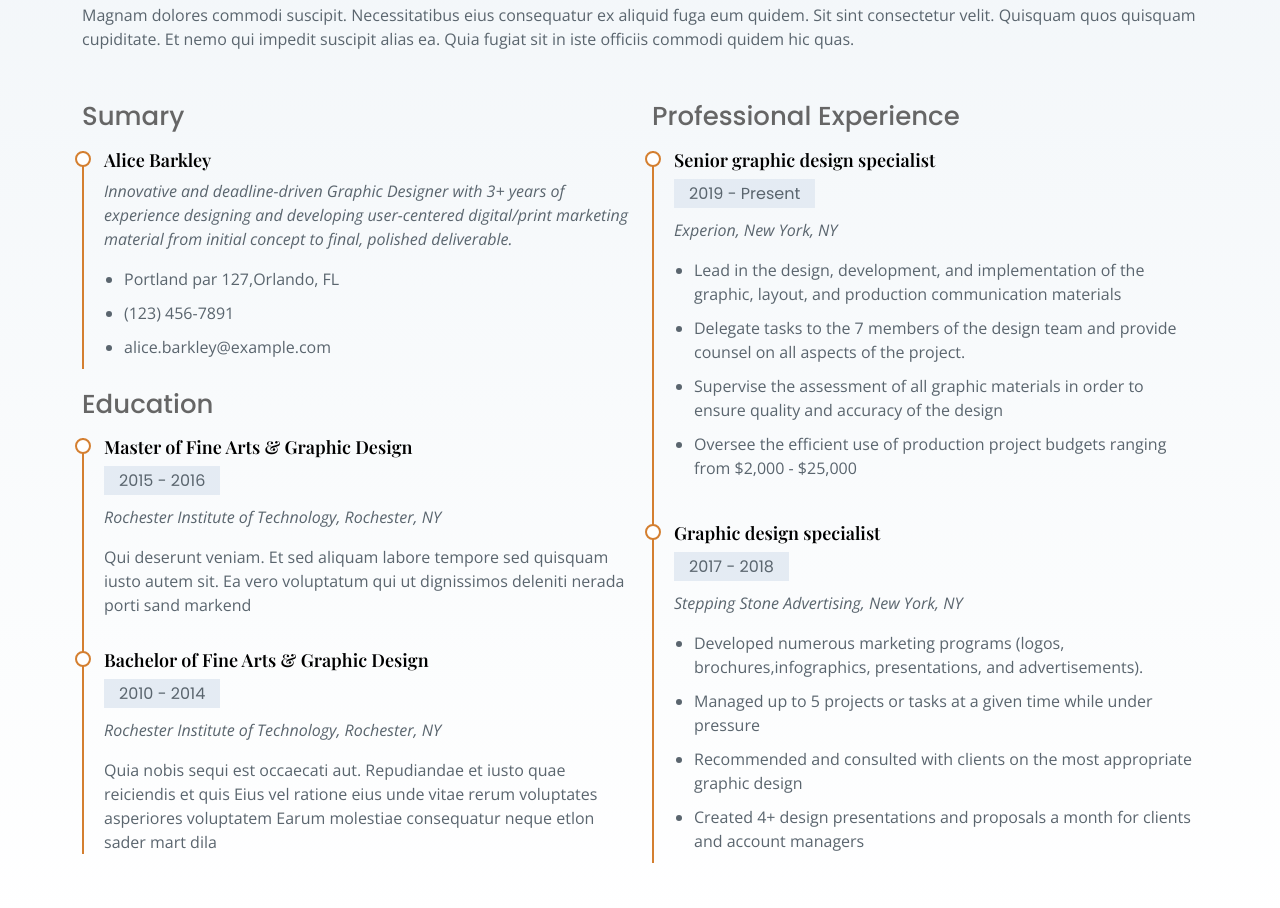
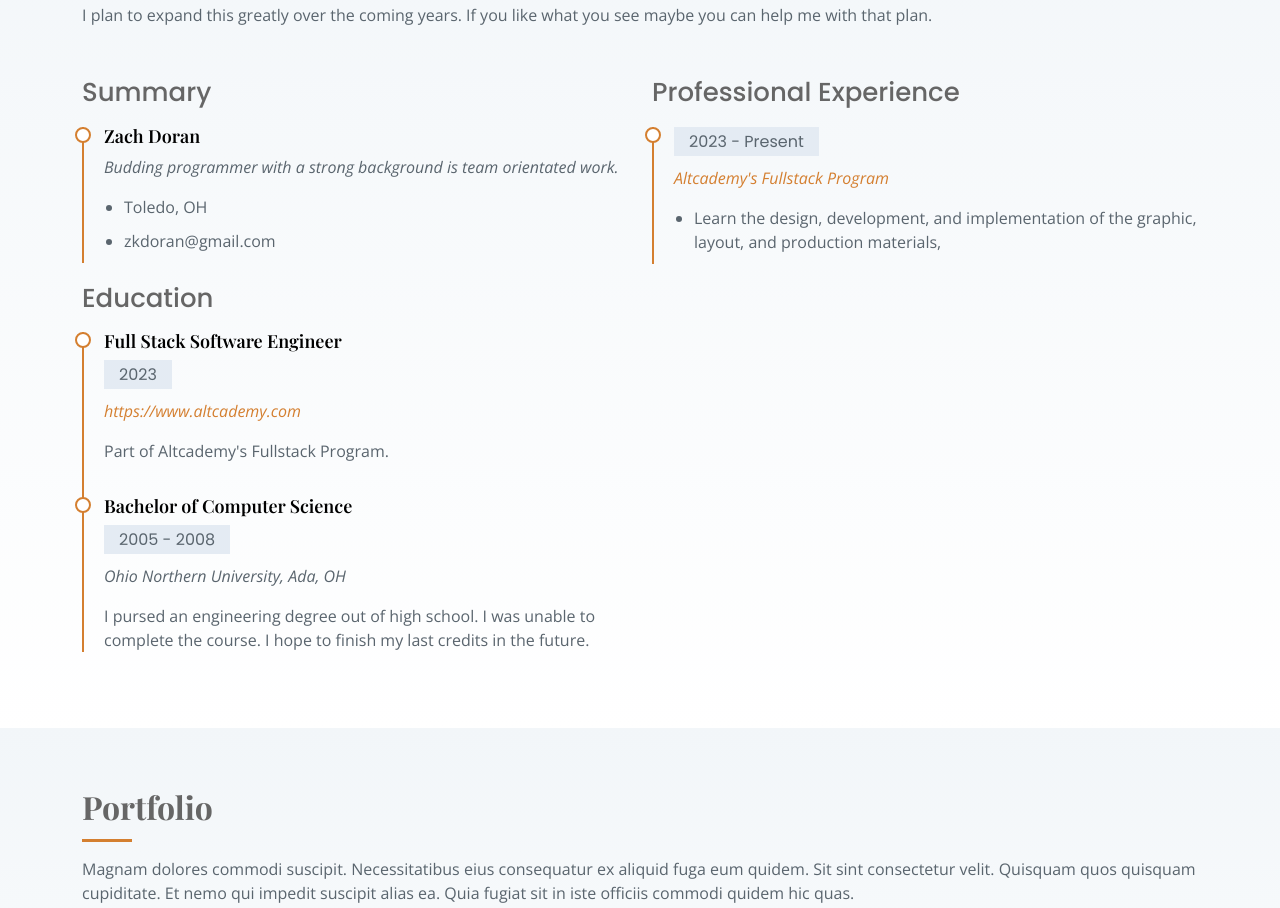
Before and after one commit to AtomicCow87/portfolio, a plain HTML site: page index.html in a window 1280 px wide. Shown: the part 1305-2213 px from the top of the page. Drawn offline with nearby package versions, Linux system fonts and the light colour scheme; a web font is replaced by a local one.

Commit message:
edited the resume section

```diff
--- a/index.html
+++ b/index.html
@@ -93,63 +93,46 @@
 
         <div class="section-title">
           <h2>Resume</h2>
-          <p>Magnam dolores commodi suscipit. Necessitatibus eius consequatur ex aliquid fuga eum quidem. Sit sint consectetur velit. Quisquam quos quisquam cupiditate. Et nemo qui impedit suscipit alias ea. Quia fugiat sit in iste officiis commodi quidem hic quas.</p>
+          <p>I plan to expand this greatly over the coming years. If you like what you see maybe you can help me with that plan.</p>
         </div>
 
         <div class="row">
           <div class="col-lg-6">
-            <h3 class="resume-title">Sumary</h3>
+            <h3 class="resume-title">Summary</h3>
             <div class="resume-item pb-0">
-              <h4>Alice Barkley</h4>
-              <p><em>Innovative and deadline-driven Graphic Designer with 3+ years of experience designing and developing user-centered digital/print marketing material from initial concept to final, polished deliverable.</em></p>
+              <h4>Zach Doran</h4>
+              <p><em>Budding programmer with a strong background is team orientated work.</em></p>
               <p>
               <ul>
-                <li>Portland par 127,Orlando, FL</li>
-                <li>(123) 456-7891</li>
-                <li>alice.barkley@example.com</li>
+                <li>Toledo, OH</li>
+                <li>zkdoran@gmail.com</li>
               </ul>
               </p>
             </div>
 
             <h3 class="resume-title">Education</h3>
             <div class="resume-item">
-              <h4>Master of Fine Arts &amp; Graphic Design</h4>
-              <h5>2015 - 2016</h5>
-              <p><em>Rochester Institute of Technology, Rochester, NY</em></p>
-              <p>Qui deserunt veniam. Et sed aliquam labore tempore sed quisquam iusto autem sit. Ea vero voluptatum qui ut dignissimos deleniti nerada porti sand markend</p>
+              <h4>Full Stack Software Engineer</h4>
+              <h5>2023</h5>
+              <p><em><a href="https://www.altcademy.com">https://www.altcademy.com</a></em></p>
+              <p>Part of Altcademy's Fullstack Program.</p>
             </div>
             <div class="resume-item">
-              <h4>Bachelor of Fine Arts &amp; Graphic Design</h4>
-              <h5>2010 - 2014</h5>
-              <p><em>Rochester Institute of Technology, Rochester, NY</em></p>
-              <p>Quia nobis sequi est occaecati aut. Repudiandae et iusto quae reiciendis et quis Eius vel ratione eius unde vitae rerum voluptates asperiores voluptatem Earum molestiae consequatur neque etlon sader mart dila</p>
+              <h4>Bachelor of Computer Science</h4>
+              <h5>2005 - 2008</h5>
+              <p><em>Ohio Northern University, Ada, OH</em></p>
+              <p>I pursed an engineering degree out of high school. I was unable to complete the course. I hope to finish my last credits in the future.</p>
             </div>
           </div>
           <div class="col-lg-6">
             <h3 class="resume-title">Professional Experience</h3>
             <div class="resume-item">
-              <h4>Senior graphic design specialist</h4>
-              <h5>2019 - Present</h5>
-              <p><em>Experion, New York, NY </em></p>
+              <h4></h4>
+              <h5>2023 - Present</h5>
+              <p><em><a href="https://www.altcademy.com">Altcademy's Fullstack Program</a></em></p>
               <p>
               <ul>
-                <li>Lead in the design, development, and implementation of the graphic, layout, and production communication materials</li>
-                <li>Delegate tasks to the 7 members of the design team and provide counsel on all aspects of the project. </li>
-                <li>Supervise the assessment of all graphic materials in order to ensure quality and accuracy of the design</li>
-                <li>Oversee the efficient use of production project budgets ranging from $2,000 - $25,000</li>
-              </ul>
-              </p>
-            </div>
-            <div class="resume-item">
-              <h4>Graphic design specialist</h4>
-              <h5>2017 - 2018</h5>
-              <p><em>Stepping Stone Advertising, New York, NY</em></p>
-              <p>
-              <ul>
-                <li>Developed numerous marketing programs (logos, brochures,infographics, presentations, and advertisements).</li>
-                <li>Managed up to 5 projects or tasks at a given time while under pressure</li>
-                <li>Recommended and consulted with clients on the most appropriate graphic design</li>
-                <li>Created 4+ design presentations and proposals a month for clients and account managers</li>
+                <li>Learn the design, development, and implementation of the graphic, layout, and production materials,</li>
               </ul>
               </p>
             </div>
```
